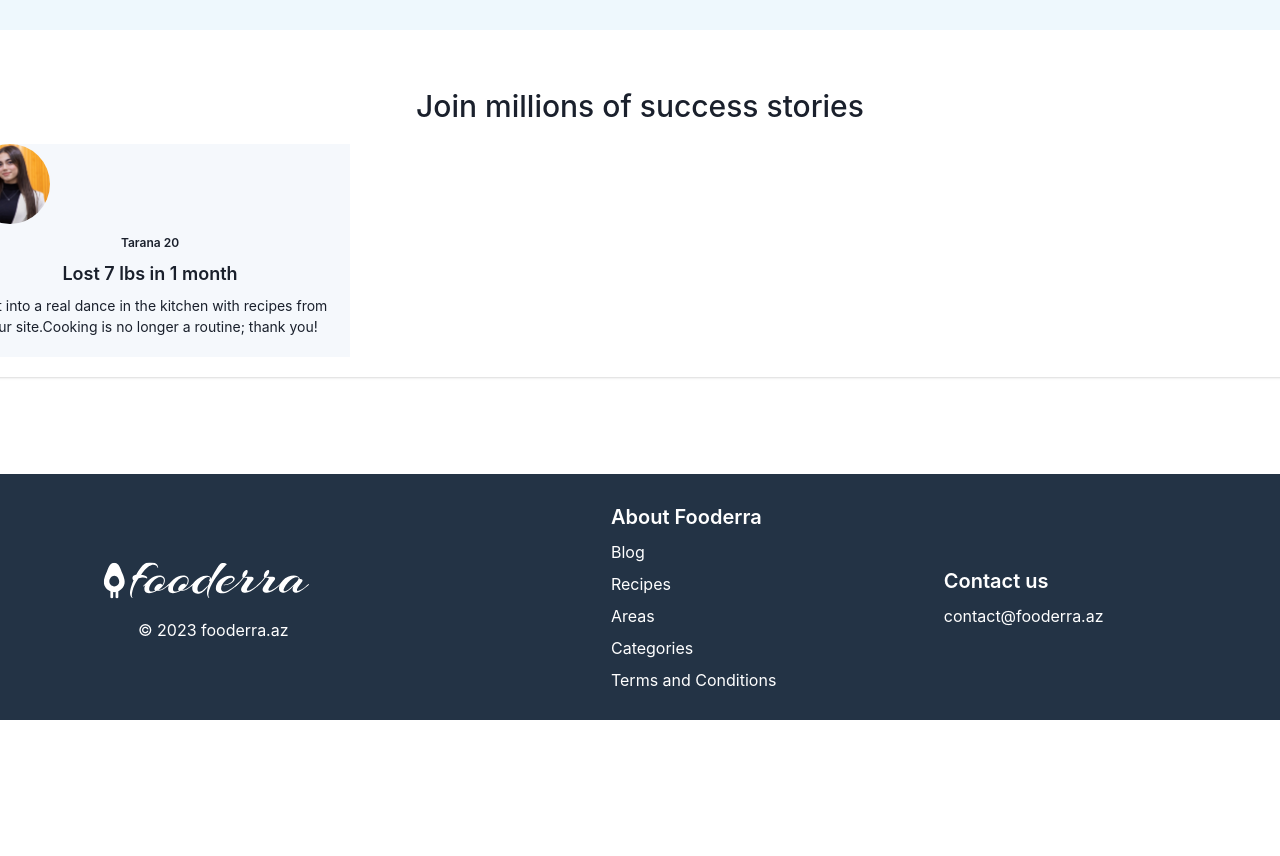
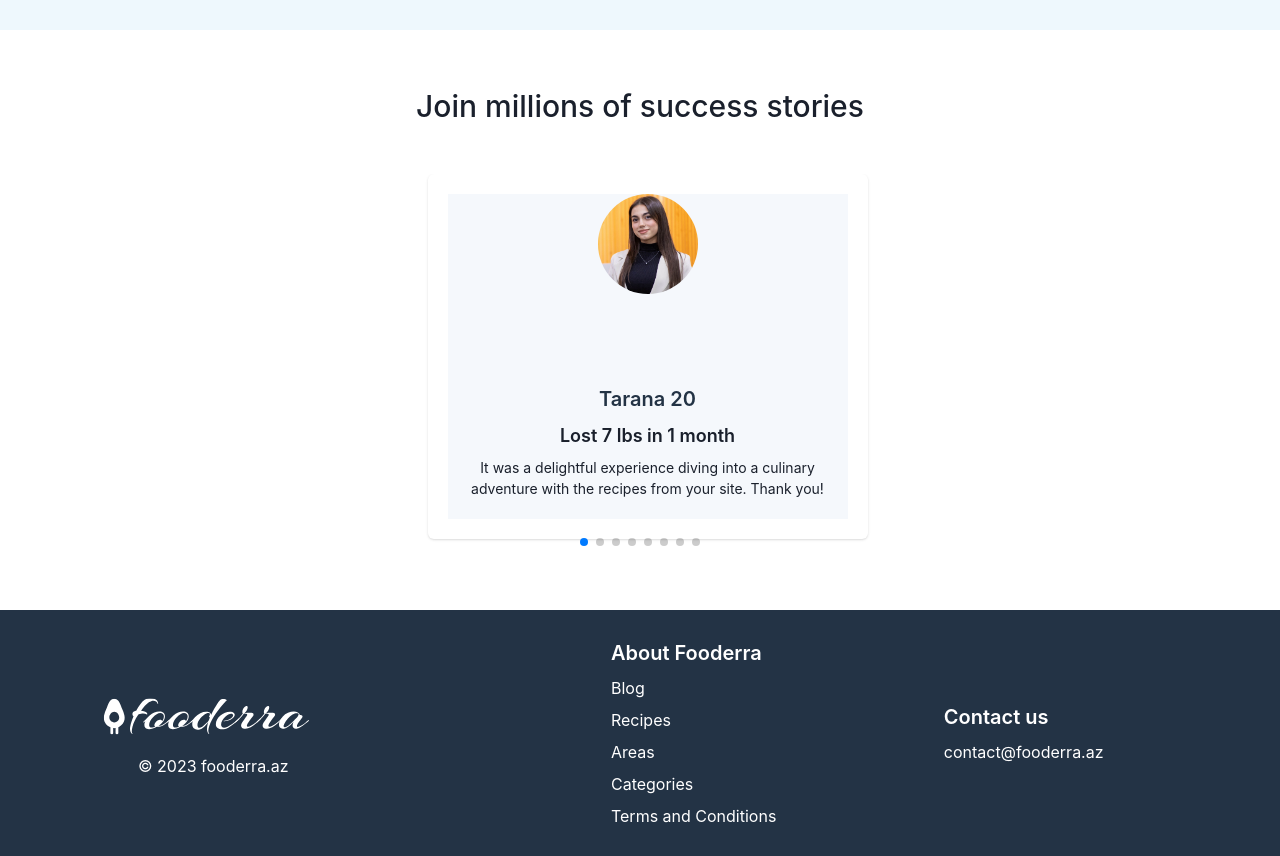
Before and after one commit to AzizZeynalli/food-advisor-app, a Next.js app: page / in a window 1280 px wide. Shown: the part 2640-3496 px from the top of the page. Before the commit the page ends 3360 px from the top, so only its background shows below. Built offline with nearby package versions, Linux system fonts and the light colour scheme.

Commit message:
storiescard

```diff
--- a/src/components/homepagecomponents/CardStory.tsx
+++ b/src/components/homepagecomponents/CardStory.tsx
@@ -1,11 +1,5 @@
 "use client";
-import {
-  Card,
-  CardBody,
-  Text,
-  Box,
-  VStack,
-} from "@chakra-ui/react";
+import { Card, CardBody, Text, Box, VStack, Avatar } from "@chakra-ui/react";
 
 export default function CardStory({
   imageStory,
@@ -16,25 +10,24 @@ export default function CardStory({
   return (
     <Card>
       <CardBody>
-        <Box position="relative" p="0 20px 20px 20px" bg="#F5F8FC" w="400px" textAlign='center'>
-          <Box
-            bgImage={`url(${imageStory})`}
-            bgSize="cover"
-            bgPosition="center"
-            bgRepeat="no-repeat"
-            position="absolute"
-            w="80px"
-            h="80px"
-            borderRadius="50px"
-            border='none'
-            display="flex"
-            justifyContent="center"
-            alignItems="center"
-          ></Box>
+        <Box
+          position="relative"
+          p="0 20px 20px 20px"
+          bg="#F5F8FC"
+          w="400px"
+          textAlign="center"
+        >
+          <Avatar name={cardName} src={imageStory} style={{ width: '100px', height: '100px' }}/>
           <VStack>
-            <Text mt='90px' fontSize='12px' fontWeight='600'>{cardName}</Text>
-            <Text fontSize='18px' fontWeight='600'>{cardHistory}</Text>
-            <Text fontSize='14px' fontWeight='400'>{cardAbout}</Text>
+            <Text mt="90px" fontSize="20px" fontWeight="600" color='#233345'>
+              {cardName}
+            </Text>
+            <Text fontSize="18px" fontWeight="600">
+              {cardHistory}
+            </Text>
+            <Text fontSize="14px" fontWeight="400">
+              {cardAbout}
+            </Text>
           </VStack>
         </Box>
       </CardBody>
--- a/src/components/homepagecomponents/Stories.tsx
+++ b/src/components/homepagecomponents/Stories.tsx
@@ -1,7 +1,13 @@
 "use client";
 import React, { useState } from "react";
 
-import { Box, Center, Heading, VStack, useBreakpointValue} from "@chakra-ui/react";
+import {
+  Box,
+  Center,
+  Flex,
+  Heading,
+  useBreakpointValue,
+} from "@chakra-ui/react";
 import CardStory from "@/components/homepagecomponents/CardStory";
 import "./slider.css";
 
@@ -16,97 +22,123 @@ import { Keyboard, Scrollbar, Navigation, Pagination } from "swiper/modules";
 
 export function Stories() {
   const isMobile = useBreakpointValue({ base: true, md: false });
+
+  const [swiperOptions, setSwiperOptions] = useState({
+    slidesPerView: 1,
+    centeredSlides: true,
+    grabCursor: true,
+    navigation: true,
+    keyboard: {
+      enabled: true,
+    },
+    breakpoints: {
+      1450: {
+        slidesPerView: 3,
+        slidesPerGroup: 1,
+        pagination: false,
+      },
+    },
+    scrollbar: false,
+    pagination: isMobile ? { clickable: true } : false,
+    modules: [Keyboard, Scrollbar, Navigation, Pagination],
+    loop: true,
+  });
   return (
     <>
       <Box m="50px 0">
-        <Heading textAlign="center" fontSize="30px" fontWeight="500">
+        <Heading textAlign="center" fontSize="30px" fontWeight="500" mb="50px">
           Join millions of success stories
         </Heading>
         <Center>
-        <Box  position="relative" display='flex' alignItems='center' justifyContent='center' maxW={{base:"400px", md:"1450px"}}>
-          <Swiper
-
-            slidesPerView={1}
-            centeredSlides={false}
-            grabCursor={true}
-            keyboard={{
-              enabled: true,
-            }}
-            breakpoints={{
-              1450: {
-                slidesPerView: 3,
-                slidesPerGroup: 3,
-              },
-            }}
-            scrollbar={false}
-            navigation={!isMobile}
-            pagination={isMobile && { clickable: true }}
-            modules={[Keyboard, Scrollbar, Navigation, Pagination]}
-            className="mySwiper"
+          <Box
+            position="relative"
+            display="flex"
+            alignItems="center"
+            justifyContent="center"
+            maxW={{ base: "400px", md: "1450px" }}
+            flexWrap="wrap"
           >
+            <Swiper {...swiperOptions} className="mySwiper">
               <SwiperSlide>
+                <Flex alignItems="center" justifyContent="center" height="100%">
                   <CardStory
                     imageStory="../images/tarana1.png"
                     cardName="Tarana 20"
                     cardHistory="Lost 7 lbs in 1 month"
-                cardAbout="I got into a real dance in the kitchen with recipes from your site.Cooking is no longer a routine; thank you!"
+                    cardAbout="It was a delightful experience diving into a culinary adventure with the recipes from your site. Thank you!"
                   ></CardStory>
+                </Flex>
               </SwiperSlide>
+
               <SwiperSlide>
+                <Flex alignItems="center" justifyContent="center" height="100%">
                   <CardStory
                     imageStory="../images/ruslan.png"
                     cardName="Ruslan 34"
                     cardHistory="Lost 33 lbs in 2 months"
                     cardAbout="Today, I became the chef of my own kitchen, but I completed the recipes thanks to you!"
                   ></CardStory>
+                </Flex>
               </SwiperSlide>
               <SwiperSlide>
+                <Flex alignItems="center" justifyContent="center" height="100%">
                   <CardStory
                     imageStory="../images/sama1.png"
                     cardName="Sama 31"
                     cardHistory="Lost 8 lbs in 2 weeks"
                     cardAbout="Cooking with the recipes from your site was an experience beyond easy!"
                   ></CardStory>
+                </Flex>
               </SwiperSlide>
               <SwiperSlide>
+                <Flex alignItems="center" justifyContent="center" height="100%">
                   <CardStory
                     imageStory="../images/murad1.png"
                     cardName="Murad 21"
                     cardHistory="Lost 6 lbs in 1 month"
                     cardAbout="Thanks to you, I got an invitation to a laughter crisis while cooking!"
                   ></CardStory>
+                </Flex>
               </SwiperSlide>
               <SwiperSlide>
+                <Flex alignItems="center" justifyContent="center" height="100%">
                   <CardStory
                     imageStory="../images/aziz1.png"
                     cardName="Aziz 20"
                     cardHistory="Lost 33 lbs in 2 months"
                     cardAbout="Trying the recipes on your site was a true pleasure! Each one was easy and delicious."
                   ></CardStory>
+                </Flex>
               </SwiperSlide>
               <SwiperSlide>
+                <Flex alignItems="center" justifyContent="center" height="100%">
                   <CardStory
                     imageStory="../images/kanan.png"
                     cardName="Kanan 25"
                     cardHistory="Lost 101 lbs in 5 months"
                     cardAbout="Cooking with your recipes is so easy and tasty that now everyone can be a chef!"
                   ></CardStory>
+                </Flex>
               </SwiperSlide>
               <SwiperSlide>
+                <Flex alignItems="center" justifyContent="center" height="100%">
                   <CardStory
                     imageStory="../images/eldar.png"
                     cardName="Eldar"
                     cardHistory="Lost 7 lbs in 2 months"
                     cardAbout="The recipes I discovered on your site allowed me to try different flavors in the kitchen."
                   ></CardStory>
+                </Flex>
               </SwiperSlide>
               <SwiperSlide>
+                <Flex alignItems="center" justifyContent="center" height="100%">
                   <CardStory
                     imageStory="../images/fagan.png"
                     cardName="Fagan"
                     cardHistory="Lost 33 lbs in 2 months"
                     cardAbout="Your recipes are not only delicious but also very creative! I found many interesting ideas to try in the kitchen."
                   ></CardStory>
+                </Flex>
               </SwiperSlide>
             </Swiper>
           </Box>
--- a/src/components/homepagecomponents/slider.css
+++ b/src/components/homepagecomponents/slider.css
@@ -1,5 +1,4 @@
 .swiper {
-  height: 300px;
   display: flex;
   justify-content: center;
   align-items: center;
@@ -17,3 +16,9 @@
   display: block;
   width: 100%;
 }
+
+.mySwiper .swiper-slide:hover {
+  transform: scale(1.1);
+  transition: transform 0.3s ease;
+  box-shadow: 0 4px 8px rgba(0, 0, 0, 0.1);
+}
```
Lines whose indentation alone changed are shown as unchanged.
